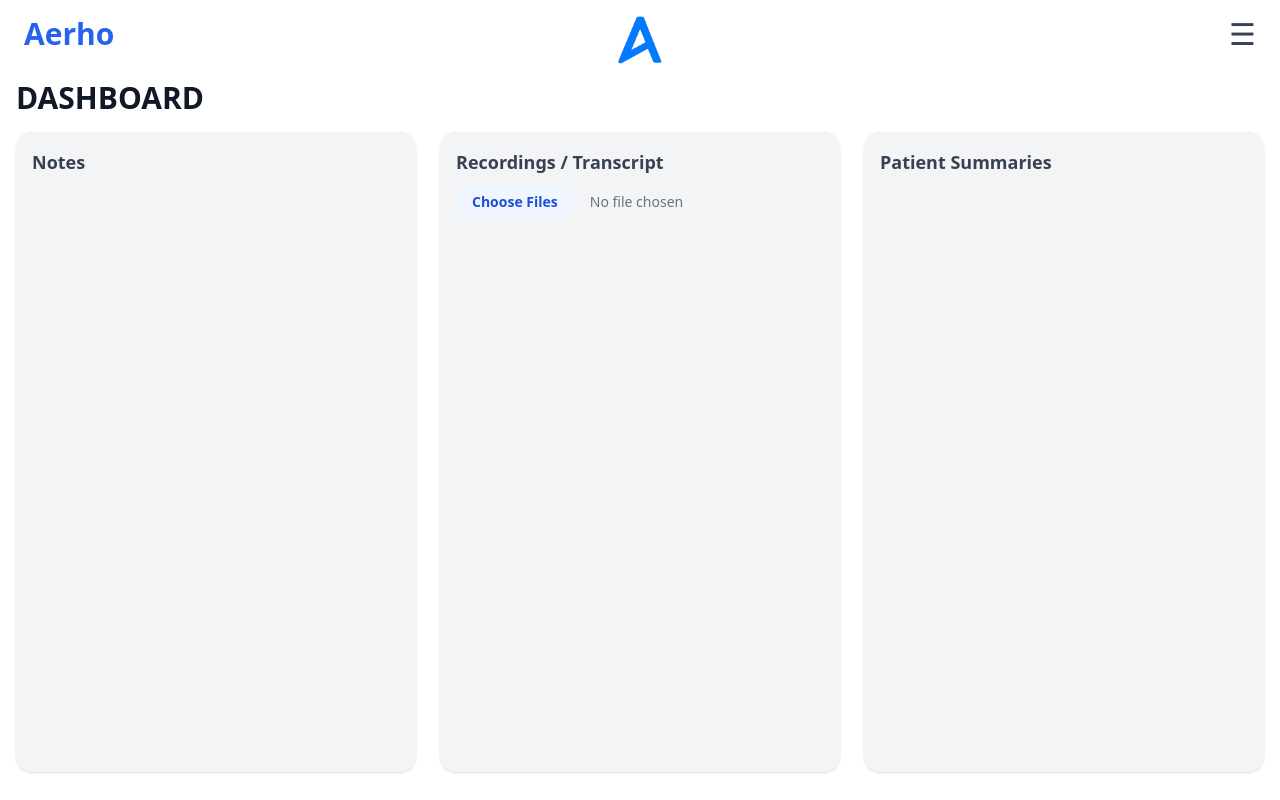
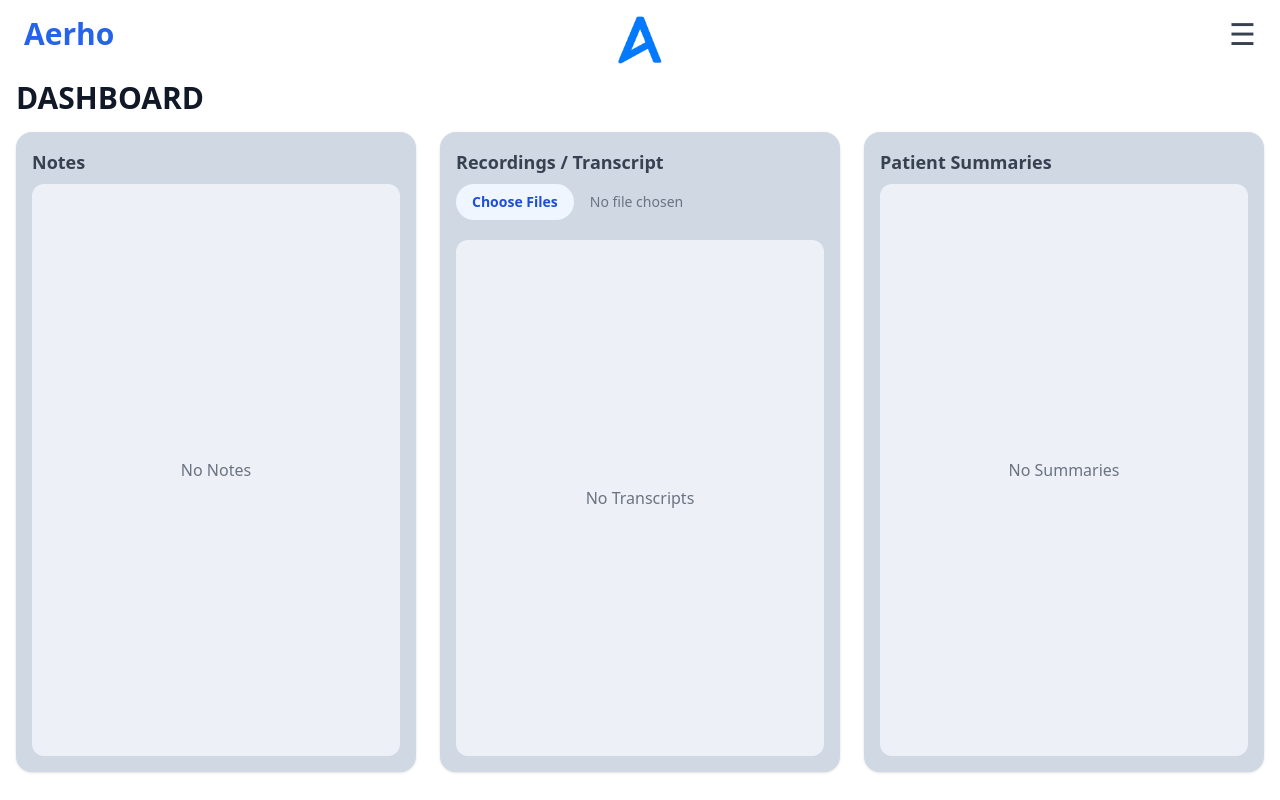
Before and after one commit to hoangxho/aerho-frontend, a React (Vite) app: page /provider-dashboard in a window 1280 px wide. Built offline with nearby package versions, Linux system fonts and the light colour scheme.

Commit message:
Your message here

```diff
--- a/src/pages/ProviderDashboard.jsx
+++ b/src/pages/ProviderDashboard.jsx
@@ -92,14 +92,20 @@ export default function ProviderDashboard() {
         <h1 className="text-3xl font-bold uppercase text-gray-900 dark:text-gray-100 mb-4 mt-0 text-left">Dashboard</h1>
 
         <div className="grid grid-cols-1 md:grid-cols-3 gap-6">
-          <section className="bg-gray-100 dark:bg-gray-800 p-4 rounded-2xl shadow h-[calc(100vh-10rem)] flex flex-col">
+          <section className="bg-[#cfd8e3] dark:bg-gray-800 p-4 rounded-2xl shadow h-[calc(100vh-10rem)] flex flex-col">
             <h2 className="text-lg font-semibold text-gray-700 dark:text-white mb-2">Notes</h2>
+            <div className="flex-1 overflow-y-auto rounded-xl p-2 bg-[#edf1f7] dark:bg-[#3a3f4b]">
+              {notes.length === 0 && (
+                <div className="flex items-center justify-center h-full text-center text-gray-500 dark:text-gray-400">
+                  No Notes
+                </div>
+              )}
               <ul className="space-y-2">
                 {notes.length === 0 ? null : (
                   notes.map((note, idx) => (
                   <li
                     key={idx}
-                    className="bg-white dark:bg-gray-700 px-4 py-2 rounded-full text-black dark:text-white hover:bg-blue-100 dark:hover:bg-blue-600 transition-colors duration-200 cursor-pointer"
+                    className="bg-[#cdddf0] dark:bg-[#5c6370] px-3 py-1.5 rounded-md text-gray-900 dark:text-white hover:bg-[#a8c4f8] dark:hover:bg-blue-700 transition-all duration-200 cursor-pointer"
                     onClick={() => {
                       setActiveTranscript({ name: `Note ${idx + 1}`, full: note, idx, type: "note" });
                       setEditableText(note);
@@ -111,9 +117,10 @@ export default function ProviderDashboard() {
                   ))
                 )}
               </ul>
+            </div>
           </section>
 
-          <section className="bg-gray-100 dark:bg-gray-800 p-4 rounded-2xl shadow h-[calc(100vh-10rem)] flex flex-col">
+          <section className="bg-[#cfd8e3] dark:bg-gray-800 p-4 rounded-2xl shadow flex flex-col h-[calc(100vh-10rem)]">
             <h2 className="text-lg font-semibold text-gray-700 dark:text-white mb-2 flex items-center gap-2">
               Recordings / Transcript
               {isTranscribing && (
@@ -170,11 +177,11 @@ export default function ProviderDashboard() {
                     }
 
                     setRecordings((prev) => [...prev, file]);
-                    setNotes((prev) => [...prev, soapNote]);
-                    setSummaries((prev) => [...prev, polishedTranscript]);
+                    setNotes((prev) => [soapNote, ...prev]);
+                    setSummaries((prev) => [polishedTranscript, ...prev]);
                     setTranscripts((prev) => [
+                      { name: file.name, full: mergedTranscript, summary: polishedTranscript },
                       ...prev,
-                      { name: file.name, full: mergedTranscript, summary: polishedTranscript },
                     ]);
                     setProgress(Math.round(((i + 1) / files.length) * 100));
                   } catch (error) {
@@ -196,31 +203,44 @@ export default function ProviderDashboard() {
             />
             {/* Uploaded file list removed */}
             {/* Transcript summaries with toggle */}
-            <ul className="space-y-2 mt-4">
+            <div className="flex-1 h-full overflow-y-auto rounded-xl p-2 bg-[#edf1f7] dark:bg-[#3a3f4b] mt-2">
+              {transcripts.length === 0 && (
+                <div className="flex items-center justify-center h-full text-center text-gray-500 dark:text-gray-400">
+                  No Transcripts
+                </div>
+              )}
+              <ul className="space-y-2">
                 {transcripts.map((item, idx) => (
                   <li
                     key={idx}
-                  className="bg-white dark:bg-gray-700 px-4 py-2 rounded-full text-black dark:text-white hover:bg-blue-100 dark:hover:bg-blue-600 transition-colors duration-200 cursor-pointer"
+                    className="bg-[#cdddf0] dark:bg-[#5c6370] px-3 py-1.5 rounded-md text-gray-900 dark:text-white hover:bg-[#a8c4f8] dark:hover:bg-blue-700 transition-all duration-200 cursor-pointer"
                     onClick={() => {
                       setActiveTranscript({ ...item, idx, type: "transcript" });
                       setEditableText(item.full);
                       setIsEditing(false);
                     }}
                   >
-                  • Summary: {item.summary.slice(0, 90)}...
+                    • {item.full.slice(0, 90)}...
                   </li>
                 ))}
               </ul>
+            </div>
           </section>
 
-          <section className="bg-gray-100 dark:bg-gray-800 p-4 rounded-2xl shadow h-[calc(100vh-10rem)] flex flex-col">
+          <section className="bg-[#cfd8e3] dark:bg-gray-800 p-4 rounded-2xl shadow h-[calc(100vh-10rem)] flex flex-col">
             <h2 className="text-lg font-semibold text-gray-700 dark:text-white mb-2">Patient Summaries</h2>
+            <div className="flex-1 overflow-y-auto rounded-xl p-2 bg-[#edf1f7] dark:bg-[#3a3f4b]">
+              {summaries.length === 0 && (
+                <div className="flex items-center justify-center h-full text-center text-gray-500 dark:text-gray-400">
+                  No Summaries
+                </div>
+              )}
               <ul className="space-y-2">
                 {summaries.length === 0 ? null : (
                   summaries.map((summary, idx) => (
                   <li
                     key={idx}
-                    className="bg-white dark:bg-gray-700 px-4 py-2 rounded-full text-black dark:text-white hover:bg-blue-100 dark:hover:bg-blue-600 transition-colors duration-200 cursor-pointer"
+                    className="bg-[#cdddf0] dark:bg-[#5c6370] px-3 py-1.5 rounded-md text-gray-900 dark:text-white hover:bg-[#a8c4f8] dark:hover:bg-blue-700 transition-all duration-200 cursor-pointer"
                     onClick={() => {
                       setActiveTranscript({ name: `Summary ${idx + 1}`, full: summary, idx, type: "summary" });
                       setEditableText(summary);
@@ -232,6 +252,7 @@ export default function ProviderDashboard() {
                   ))
                 )}
               </ul>
+            </div>
           </section>
         </div>
             {/* Transcript popup bubble */}
@@ -241,7 +262,7 @@ export default function ProviderDashboard() {
           onClick={() => setActiveTranscript(null)}
         >
           <div
-            className="relative bg-white dark:bg-gray-800 mt-24 max-w-[95vw] w-full max-h-[93vh] overflow-y-auto rounded-3xl shadow-2xl px-8 py-6 text-black dark:text-white"
+            className="relative bg-white dark:bg-gray-800 mt-24 max-w-[95vw] w-full max-h-[93vh] rounded-3xl shadow-2xl px-8 py-6 text-black dark:text-white"
             onClick={(e) => e.stopPropagation()}
           >
             {/* Sticky header/title */}
@@ -312,7 +333,7 @@ export default function ProviderDashboard() {
               </button>
             </div>
             {/* Scrollable transcript content */}
-            <div>
+            <div className="overflow-y-auto max-h-[70vh] pr-2">
               {isEditing ? (
                 <textarea
                   value={editableText}
```
Lines whose indentation alone changed are shown as unchanged.
